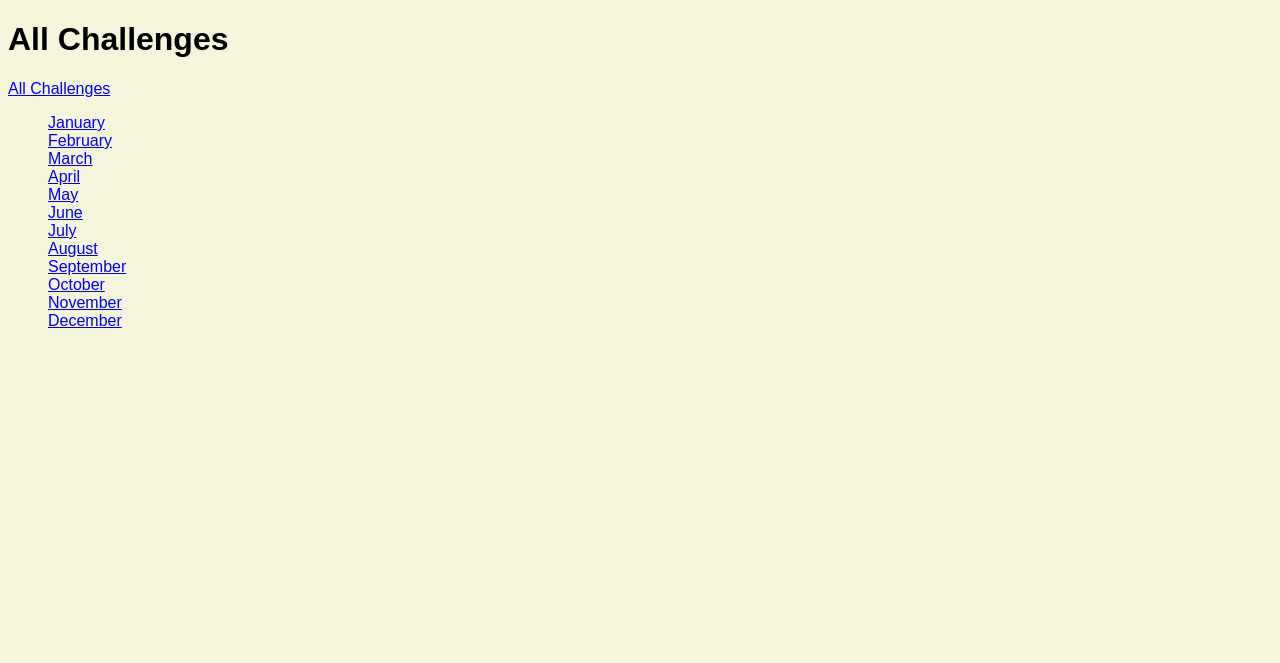
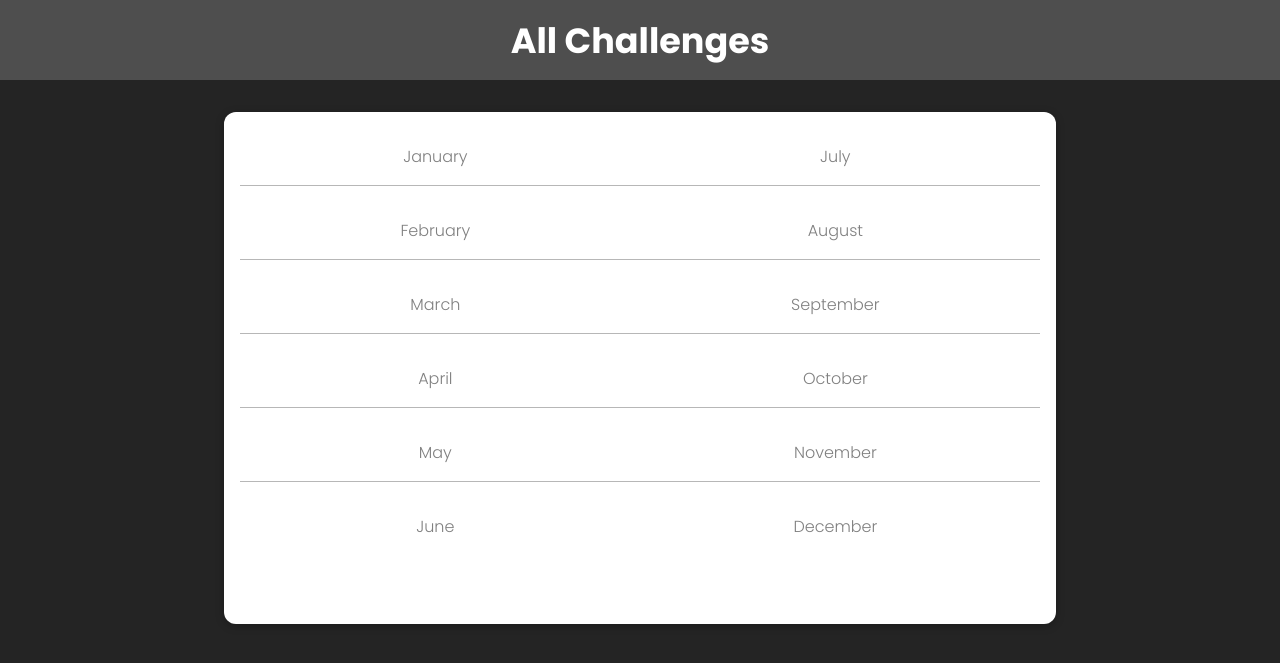
Before and after one commit to striderzz/Django-Monthly-Challenges-Webapp, a Django app: page /challenges/ in a window 1280 px wide. Shown: the top 663 px of the page. Run offline with Django 5.2, Linux system fonts and the light colour scheme.

Commit message:
added css and static files

```diff
--- /dev/null
+++ b/challenges/static/challenges/challenges.css
@@ -0,0 +1,38 @@
+ul
+{
+  list-style:none;
+  margin: 2rem auto;
+  width:90%;
+  max-width: 50rem;
+  box-shadow: 0 2px 8px rgba(0,0,0,0.26);
+  padding: 1rem;
+  border-radius: 12px;
+  display: flex;
+  flex-direction: column;
+  flex-wrap: wrap;
+  height: 30rem;
+  background-color: white;
+}
+li{
+  margin: 1rem 0;
+  text-align: center;
+  font-size: 1rem;
+  border-bottom: 1px solid rgb(183, 183, 183);
+  padding-bottom: 1rem;
+}
+li:last-of-type
+{
+  border-bottom: none;
+}
+li:nth-of-type(6){
+  border-bottom: none;
+}
+li a {
+  text-decoration: none;
+  color: gray;
+}
+
+li a:hover,
+li a:active{
+  color: blueviolet;
+}
--- /dev/null
+++ b/challenges/static/challenges/includes/header.css
@@ -0,0 +1,27 @@
+header
+{
+  width: 100%;
+  height: 5rem;
+  background-color: rgb(78, 78, 78);
+  color: white;
+}
+
+header nav
+{
+  width: 100%;
+  height: 100%;
+  display: flex;
+  justify-content: center;
+  align-items: center;
+}
+header nav a
+{
+  color: white;
+  font-size: 35px;
+  font-weight: bold;
+  text-decoration: none;
+}
+header nav a:hover, header nav a:active
+{
+   color: rgb(167, 49, 183);
+}
--- a/challenges/static/challenges/styles.css
+++ /dev/null
@@ -1,15 +0,0 @@
-body {
-  background-color:beige;
-  font-family: 'Poppins', sans-serif;
-  font-weight: 300;
-}
-div
-{
-  margin: 0 auto;
-  text-align: center;
-  border:4px solid black;
-}
-ul
-{
-  list-style:none;
-}
--- a/challenges/templates/challenges/challenge.html
+++ b/challenges/templates/challenges/challenge.html
@@ -2,7 +2,8 @@
 {% load static %}
 {% block title %}month_name{% endblock %}
 {% block css %}
- <link rel="stylesheet" a href ="{% static "challenges/styles.css"%}">
+ <link rel="stylesheet"  href ="{% static "challenges/challenges.css"%}">
+ <link rel="stylesheet"  href ="{% static "challenges/includes/header.css"%}">
 {% endblock %}
 
 {% block content %}
--- a/challenges/templates/challenges/includes/header.html
+++ b/challenges/templates/challenges/includes/header.html
@@ -1,5 +1,9 @@
+
 <header>
-  <a href="{% url "index" %}">
-    All Challenges
-  </a>
+  <nav>
+    <a href="{% url "index" %}">
+      All Challenges
+    </a>
+  </nav>
+
 </header>
--- a/challenges/templates/challenges/index.html
+++ b/challenges/templates/challenges/index.html
@@ -3,11 +3,12 @@
 
 {% block title %}All Challenges{% endblock %}
 {% block css %}
- <link rel="stylesheet" a href ="{% static "challenges/styles.css"%}">
+ <link rel="stylesheet"  href ="{% static "challenges/challenges.css"%}">
+ <link rel="stylesheet"  href ="{% static "challenges/includes/header.css"%}">
 {% endblock %}
 
 {% block content %}
-  <h1>All Challenges </h1>
+
    {% include "challenges/includes/header.html" %}
 
   <ul>
--- a/monthly_challenges/settings.py
+++ b/monthly_challenges/settings.py
@@ -119,6 +119,10 @@ USE_TZ = True
 
 STATIC_URL = '/static/'
 
+STATICFILES_DIRS = [
+  BASE_DIR / "static"
+]
+
 # Default primary key field type
 # https://docs.djangoproject.com/en/5.0/ref/settings/#default-auto-field
 
--- /dev/null
+++ b/static/styles.css
@@ -0,0 +1,23 @@
+@import url('https://fonts.googleapis.com/css2?family=Poppins:ital,wght@0,100;0,200;0,300;0,400;0,500;0,600;0,700;0,800;0,900;1,100;1,200;1,300;1,400;1,500;1,600;1,700;1,800;1,900&display=swap');
+*
+{
+  margin: 0;
+  padding: 0;
+}
+body {
+  background-color:rgb(36, 36, 36);
+  font-family: 'Poppins', sans-serif;
+  font-weight: 300;
+}
+div
+{
+  display: flex;
+  flex-direction: column;
+  justify-content: space-around;
+  height: 200px;
+  margin: 0 auto;
+  max-width: 50%;
+  text-align: center;
+  color: white;
+  border:5px solid rgb(186, 186, 186);
+}
--- a/templates/layout.html
+++ b/templates/layout.html
@@ -1,12 +1,12 @@
-
+{% load static %}
 <!DOCTYPE html>
 <html lang="en">
 <head>
   <meta charset="UTF-8">
   <meta name="viewport" content="width=device-width, initial-scale=1.0">
+  <link rel="stylesheet" href="{% static "styles.css" %}">
   <title>{% block title %}My Challenges{% endblock %}</title>
-  {% block css %}css_files{% endblock %}
-
+  {% block css %}{% endblock %}
 </head>
 <body>
   {% block content %}{% endblock %}
```
